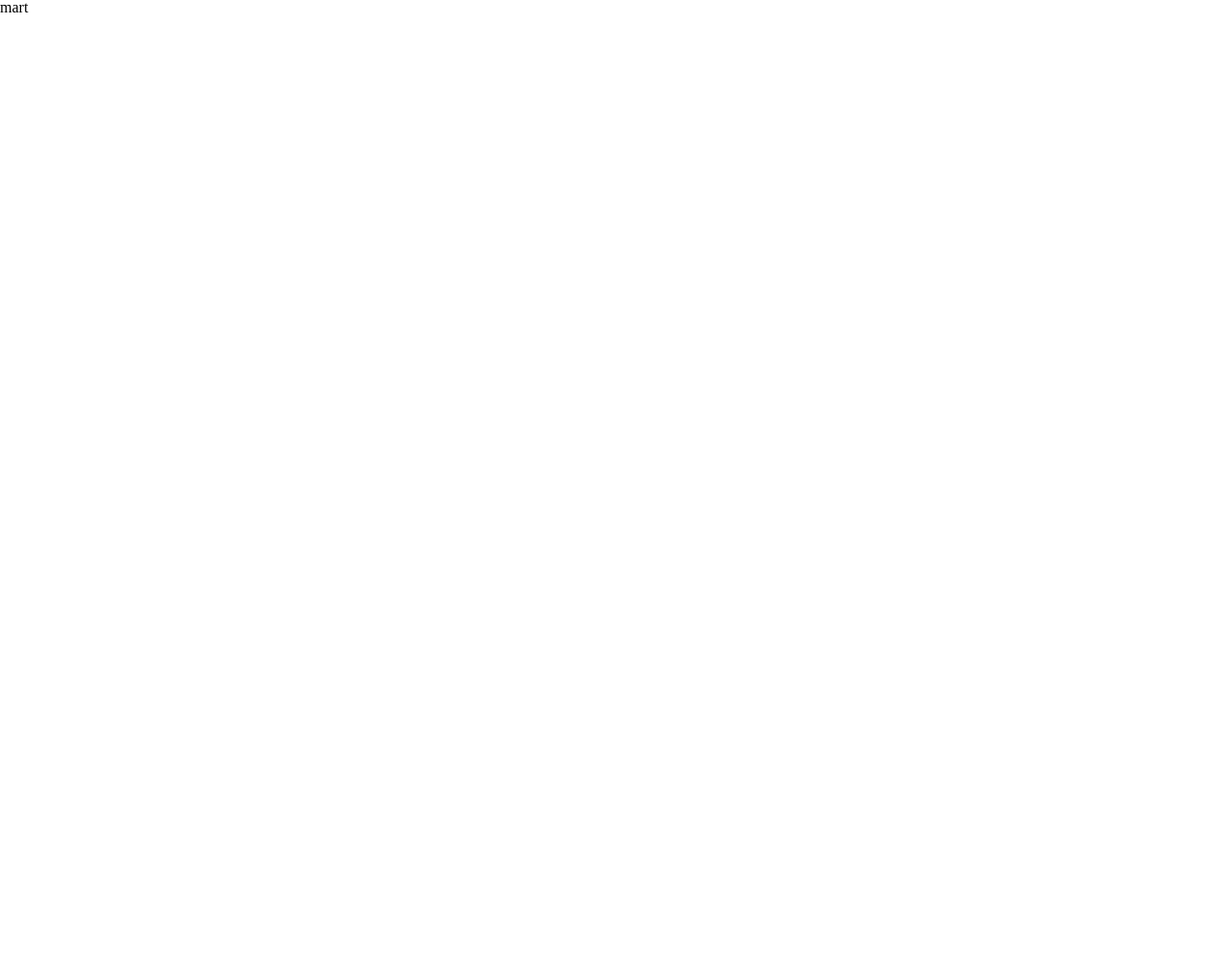
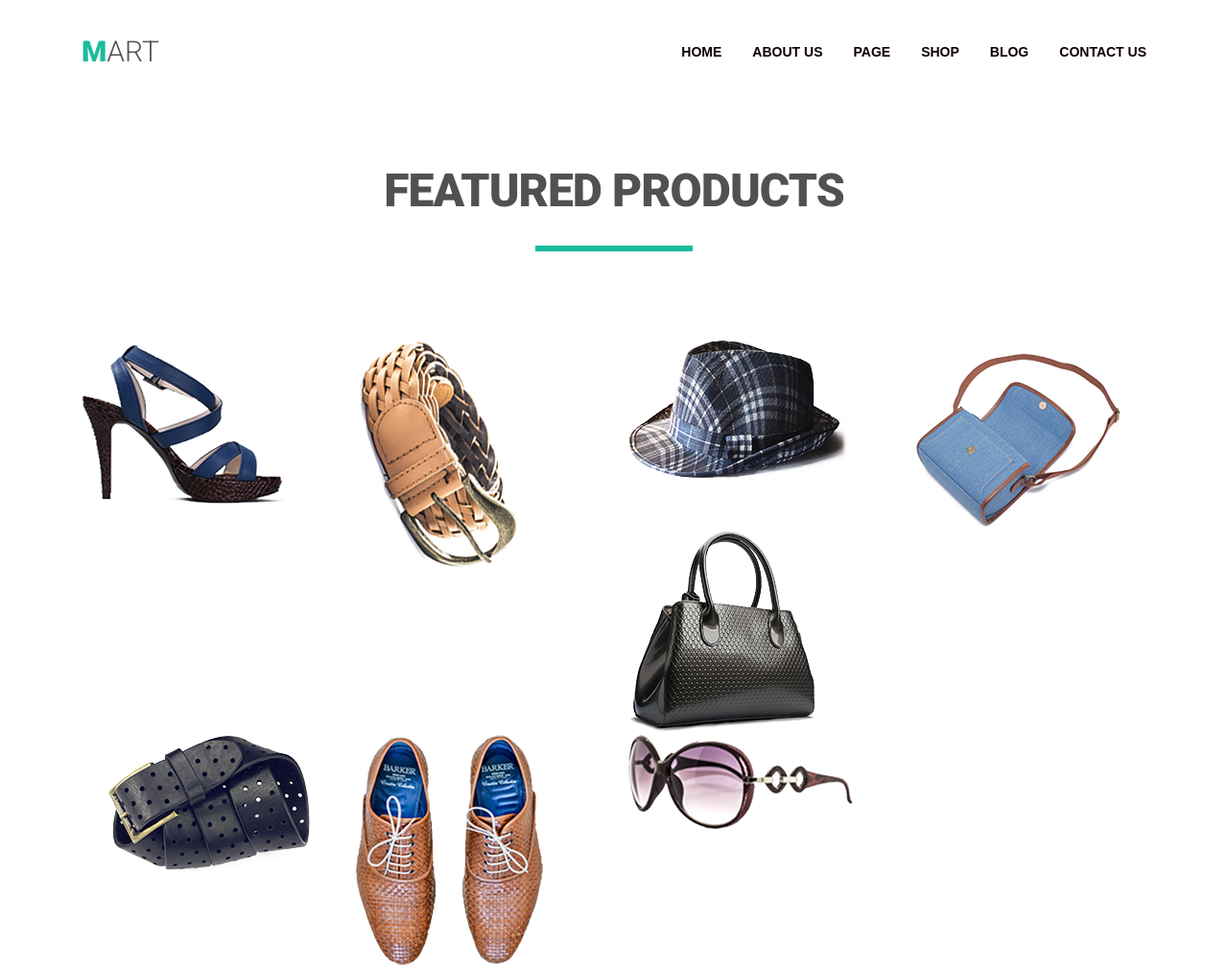
Before and after one commit to Armen-Kazarov/goit-html-css-module-04, a plain HTML site: page index.html in a window 1280 px wide. Shown: the whole page at 96% size. Before the commit the page ends 800 px from the top, so only its background shows below. Drawn offline with Linux system fonts and the light colour scheme.

Commit message:
add header and section in html, create some styles in css

```diff
--- a/css/style.css
+++ b/css/style.css
@@ -0,0 +1,93 @@
+* {
+    box-sizing: border-box;
+}
+
+a {
+    text-decoration: none;
+}
+
+h2 {
+    text-align: center;
+    text-transform: uppercase;
+    font:  900 48px/1.2 "Roboto", sans-serif;
+    color: #515151;
+    letter-spacing: -0.02em;
+}
+
+h2::after {
+    content: "";
+    display: block;
+    width: 164px;
+    margin: 28px auto 92px;
+    border-top: solid 6px #1abc9c;
+}
+
+.container {
+    margin: 0 auto;
+    max-width: 1110px;
+    width: 100%;
+}
+
+.header-container {
+    padding-top: 38px;
+    padding-bottom: 15px;
+}
+
+.clearfix::after {
+    content: "";
+    display: table;
+    clear: both;
+}
+
+.logo {
+    display: block;
+    float: left;
+}
+
+.logo-text {
+    text-transform: uppercase;
+    font:  300 30px/32px "Roboto", sans-serif;
+    color: #555252;
+}
+
+.logo-text:first-letter {
+    color: #1abc9c;
+    font:  900 30px/32px "Roboto", sans-serif;
+}
+
+.nav-menu {
+    float: right;
+    margin-top: 8px;
+}
+
+.list-item {
+    float: left;
+}
+
+.list-item+.list-item {
+    margin-left: 32px;
+}
+
+.list-item a {
+    text-transform: uppercase;
+    font:  700 14px/1.2 "Open+Sans", sans-serif;
+    color: #0f0101;
+}
+
+.list-item a:hover {
+    color: #1abc9c;
+}
+
+.main-container {
+    padding-top: 85px;
+}
+
+.product {
+    float: left;
+    margin-right: 30px;
+    width: 255px;
+}
+
+.product:nth-child(4n+4) {
+    margin-right: 0;
+}
--- a/index.html
+++ b/index.html
@@ -8,10 +8,159 @@
     <link rel="stylesheet" href="css/style.css">
   </head>
   <body>
-    <header>
-      <p class="logo">
-        mart
-      </p>
+    <header class="header-container container clearfix">
+      <a href="#" class="logo">
+        <p class="logo-text">
+          mart
+        </p>
+      </a>
+      <nav class="nav-menu">
+        <ul class="menu-list-items clearfix">
+          <li  class="list-item">
+            <a href="#">
+              home
+            </a>
+          </li>
+          <li class="list-item">
+            <a href="#">
+              about Us
+            </a>
+          </li>
+          <li class="list-item">
+            <a href="#">
+              page
+            </a>
+          </li>
+          <li class="list-item">
+            <a href="#">
+              shop
+            </a>
+          </li>
+          <li class="list-item">
+            <a href="#">
+              blog
+            </a>
+          </li>
+          <li class="list-item">
+            <a href="#">
+              contact Us
+            </a>
+          </li>
+        </ul>
+      </nav>
     </header>
+    <main class="main-container container">
+      <section class="featured-products">
+        <h2>
+          featured products
+        </h2>
+        <ul class="products-list clearfix">
+          <li class="product">
+            <a href="#">
+              <img src="img/featured-products/product1.png" alt="">
+              <p>
+                <span>
+
+                </span>
+                <span>
+
+                </span>
+              </p>
+            </a>
+          </li>
+          <li class="product">
+            <a href="#">
+              <img src="img/featured-products/product2.png" alt="">
+              <p>
+                <span>
+
+                </span>
+                <span>
+
+                </span>
+              </p>
+            </a>
+          </li>
+          <li class="product">
+            <a href="#">
+              <img src="img/featured-products/product3.png" alt="">
+              <p>
+                <span>
+
+                </span>
+                <span>
+
+                </span>
+              </p>
+            </a>
+          </li>
+          <li class="product">
+            <a href="#">
+              <img src="img/featured-products/product4.png" alt="">
+              <p>
+                <span>
+
+                </span>
+                <span>
+
+                </span>
+              </p>
+            </a>
+          </li>
+          <li class="product">
+            <a href="#">
+              <img src="img/featured-products/product5.png" alt="">
+              <p>
+                <span>
+
+                </span>
+                <span>
+
+                </span>
+              </p>
+            </a>
+          </li>
+          <li class="product">
+            <a href="#">
+              <img src="img/featured-products/product6.png" alt="">
+              <p>
+                <span>
+
+                </span>
+                <span>
+
+                </span>
+              </p>
+            </a>
+          </li>
+          <li class="product">
+            <a href="#">
+              <img src="img/featured-products/product7.png" alt="">
+              <p>
+                <span>
+
+                </span>
+                <span>
+
+                </span>
+              </p>
+            </a>
+          </li>
+          <li class="product">
+            <a href="#">
+              <img src="img/featured-products/product8.png" alt="">
+              <p>
+                <span>
+
+                </span>
+                <span>
+
+                </span>
+              </p>
+            </a>
+          </li>
+        </ul>
+      </section>
+    </main>
   </body>
 </html>
```
